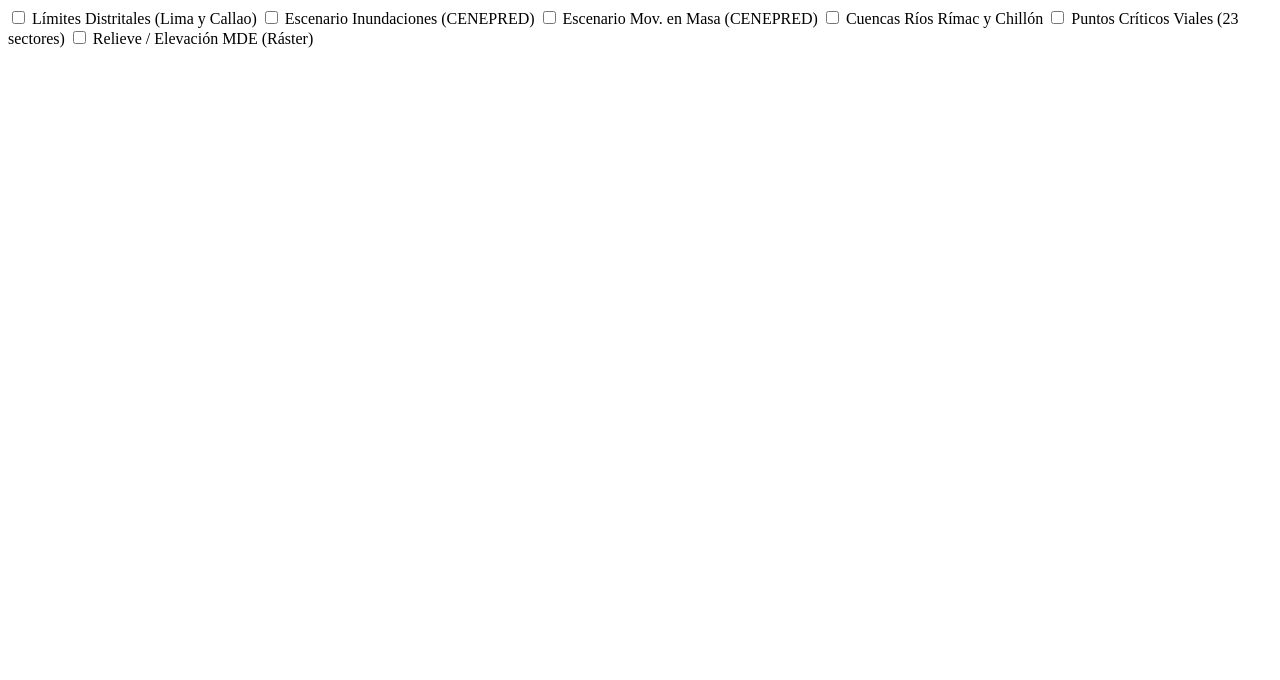
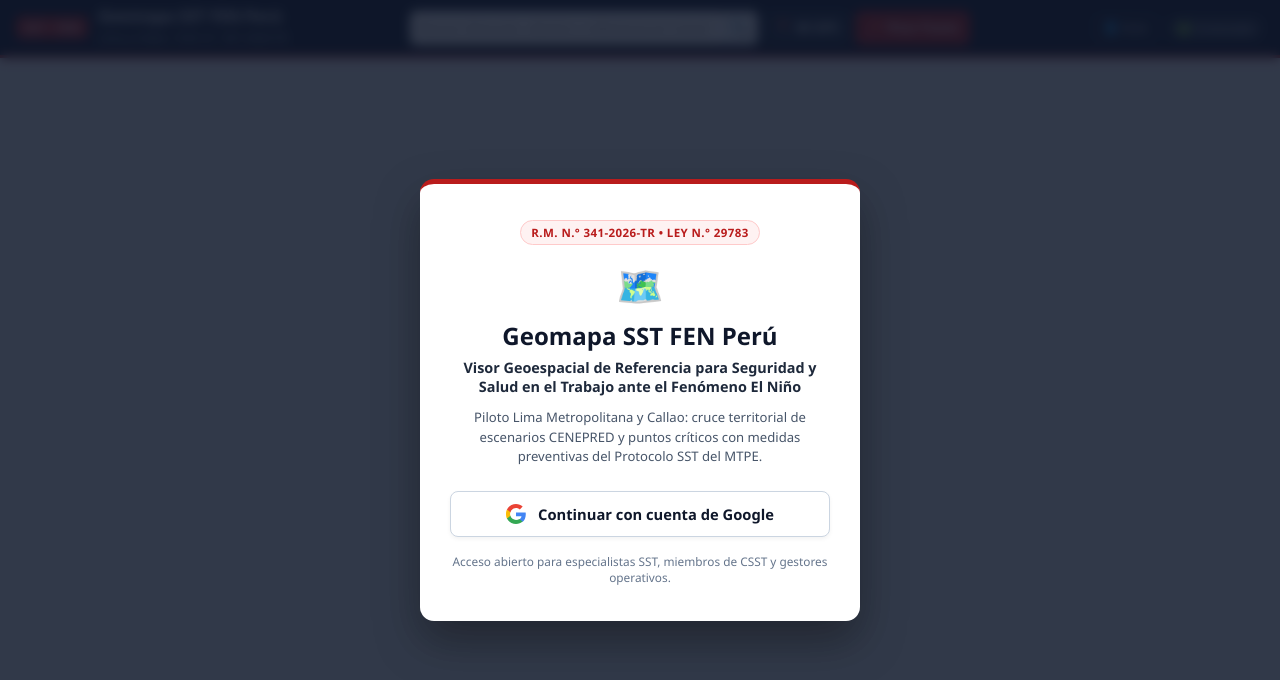
Before and after one commit to VlaCasPa/Geomapa-SST-FEN, a plain HTML site: page index.html in a window 1280 px wide. Drawn offline with nearby package versions, Linux system fonts and the light colour scheme.

Commit message:
Update index.html

```diff
--- a/index.html
+++ b/index.html
@@ -1,32 +1,76 @@
-<div class="layer-list">
-                        <label class="layer-item">
-                            <input type="checkbox" id="chkDistritos">
-                            <span class="layer-dot" style="background:#64748b;"></span>
-                            <span>Límites Distritales (Lima y Callao)</span>
-                        </label>
-                        <label class="layer-item">
-                            <input type="checkbox" id="chkInundacion">
-                            <span class="layer-dot" style="background:#ea580c;"></span>
-                            <span>Escenario Inundaciones (CENEPRED)</span>
-                        </label>
-                        <label class="layer-item">
-                            <input type="checkbox" id="chkHuaycos">
-                            <span class="layer-dot" style="background:#dc2626;"></span>
-                            <span>Escenario Mov. en Masa (CENEPRED)</span>
-                        </label>
-                        <label class="layer-item">
-                            <input type="checkbox" id="chkRios">
-                            <span class="layer-dot" style="background:#0284c7;"></span>
-                            <span>Cuencas Ríos Rímac y Chillón</span>
-                        </label>
-                        <label class="layer-item">
-                            <input type="checkbox" id="chkPuntosCriticos">
-                            <span class="layer-dot" style="background:#b91c1c;"></span>
-                            <span>Puntos Críticos Viales (23 sectores)</span>
-                        </label>
-                        <label class="layer-item">
-                            <input type="checkbox" id="chkTopografia">
-                            <span class="layer-dot" style="background:#475569;"></span>
-                            <span>Relieve / Elevación MDE (Ráster)</span>
-                        </label>
-                    </div>
+<!DOCTYPE html>
+<html lang="es">
+<head>
+    <meta charset="UTF-8">
+    <meta name="viewport" content="width=device-width, initial-scale=1.0, maximum-scale=1.0, user-scalable=no" />
+    <title>Geomapa SST FEN Perú | Visor Geoespacial Preventivo (R.M. N.° 341-2026-TR)</title>
+    <!-- Leaflet CSS -->
+    <link rel="stylesheet" href="https://unpkg.com/leaflet@1.9.4/dist/leaflet.css" />
+    <!-- Estilos Propios -->
+    <link rel="stylesheet" href="style.css" />
+</head>
+<body>
+
+    <!-- 1. MODAL DE ACCESO CON GOOGLE (FIREBASE AUTH) -->
+    <div id="login-modal" class="modal-overlay-gatekeeper" style="display: flex;">
+        <div class="gatekeeper-card">
+            <div class="normativa-pill">R.M. N.° 341-2026-TR • LEY N.° 29783</div>
+            <div class="gatekeeper-logo">🗺️</div>
+            <h1>Geomapa SST FEN Perú</h1>
+            <p class="gatekeeper-subtitle">Visor Geoespacial de Referencia para Seguridad y Salud en el Trabajo ante el Fenómeno El Niño</p>
+            <p class="gatekeeper-desc">Piloto Lima Metropolitana y Callao: cruce territorial de escenarios CENEPRED y puntos críticos con medidas preventivas del Protocolo SST del MTPE.</p>
+
+            <button type="button" class="btn-google-login" onclick="loginConGoogle()">
+                <svg width="20" height="20" viewBox="0 0 24 24"><path fill="#4285F4" d="M23.745 12.27c0-.7-.06-1.4-.19-2.07H12v4.51h6.6c-.29 1.52-1.14 2.82-2.4 3.68v3.05h3.88c2.27-2.09 3.665-5.17 3.665-9.17z"/><path fill="#34A853" d="M12 24c3.24 0 5.95-1.08 7.93-2.91l-3.88-3.05c-1.08.72-2.45 1.16-4.05 1.16-3.13 0-5.78-2.11-6.73-4.96H1.15v3.15C3.12 21.32 7.22 24 12 24z"/><path fill="#FBBC05" d="M5.27 14.24c-.25-.72-.38-1.49-.38-2.24s.13-1.52.38-2.24V6.61H1.15C.42 8.08 0 9.73 0 12s.42 3.92 1.15 5.39l4.12-3.15z"/><path fill="#EA4335" d="M12 4.75c1.77 0 3.35.61 4.6 1.8l3.42-3.42C17.95 1.19 15.24 0 12 0 7.22 0 3.12 2.68 1.15 6.61l4.12 3.15c.95-2.85 3.6-4.96 6.73-4.96z"/></svg>
+                Continuar con cuenta de Google
+            </button>
+            <div class="gatekeeper-footer-note">Acceso abierto para especialistas SST, miembros de CSST y gestores operativos.</div>
+        </div>
+    </div>
+
+    <!-- 2. MODAL DE AVISO LEGAL Y ALCANCE REFERENCIAL (DISCLAIMER) -->
+    <div id="disclaimer-modal" class="modal-overlay-gatekeeper" style="display: none;">
+        <div class="disclaimer-card">
+            <div class="disclaimer-header">
+                <span class="disclaimer-icon">⚖️</span>
+                <h3>AVISO DE ALCANCE TÉCNICO Y USO REFERENCIAL</h3>
+            </div>
+            <div class="disclaimer-body">
+                <p><strong>1. Carácter Referencial:</strong> <em>Geomapa SST FEN Perú</em> es una herramienta digital de apoyo técnico y educativo desarrollada sobre modelos cartográficos oficiales a escala regional/distrital de <strong>CENEPRED</strong> y los lineamientos del <strong>Protocolo de Seguridad y Salud en el Trabajo ante el Fenómeno El Niño (R.M. N.° 341-2026-TR)</strong>.</p>
+                <p><strong>2. No Sustituye la Evaluación IPERC:</strong> Los niveles de susceptibilidad y medidas mostradas por ubicación sirven como orientación preliminar y <strong>no reemplazan</strong> la Identificación de Peligros, Evaluación de Riesgos y Determinación de Controles (IPERC) específica, las inspecciones técnicas de ingeniería ni el Plan de Preparación y Respuesta ante Emergencias que cada empleador debe implementar conforme a la <strong>Ley N.° 29783</strong> y su Reglamento (D.S. N.° 005-2012-TR).</p>
+                <p><strong>3. Registro de Consentimiento:</strong> Al aceptar, se registrará su conformidad de uso referencial en el sistema.</p>
+                <label class="disclaimer-check-label">
+                    <input type="checkbox" id="chk-acepto-terminos" onchange="toggleBotonDisclaimer()">
+                    <span>He leído y comprendo el alcance técnico referencial de esta plataforma.</span>
+                </label>
+            </div>
+            <div class="disclaimer-footer">
+                <button id="btn-aceptar-disclaimer" type="button" disabled onclick="aceptarDisclaimer()">INGRESAR AL GEOMAPA</button>
+            </div>
+        </div>
+    </div>
+
+    <!-- BARRA SUPERIOR INSTITUCIONAL (PC Y MÓVIL) -->
+    <header class="top-navbar">
+        <div class="brand-area">
+            <span class="brand-badge">SST • FEN</span>
+            <div class="brand-titles">
+                <h1>Geomapa SST FEN Perú</h1>
+                <span class="brand-sub">Lima y Callao • R.M. N.° 341-2026-TR</span>
+            </div>
+        </div>
+
+        <!-- BUSCADOR DE DIRECCIONES Y HERRAMIENTAS DE CAMPO -->
+        <div class="search-toolbar">
+            <div class="search-box-wrapper">
+                <input type="text" id="addressInput" placeholder="Buscar dirección, distrito o referencia en Lima/Callao..." autocomplete="off">
+                <button type="button" id="btnSearchAddress" title="Buscar dirección">🔍</button>
+            </div>
+            <button type="button" id="btnMyLocation" class="tool-btn" title="Usar mi ubicación GPS actual">📍 <span class="btn-label-desktop">Mi GPS</span></button>
+            <button type="button" id="btnDropPin" class="tool-btn tool-btn-accent" title="Activar modo pin para picar en el mapa">📌 <span class="btn-label-desktop">Picar Punto</span></button>
+        </div>
+
+        <div class="user-actions">
+            <button type="button" id="btnOpenNormativa" class="nav-icon-btn" title="Base Normativa y Guía">📘 <span class="btn-label-desktop">Guía</span></button>
+            <span id="userEmailBadge" class="user-pill" title="Usuario autenticado">🟢 Conectado</span>
+            <button type="button" onclick
```
